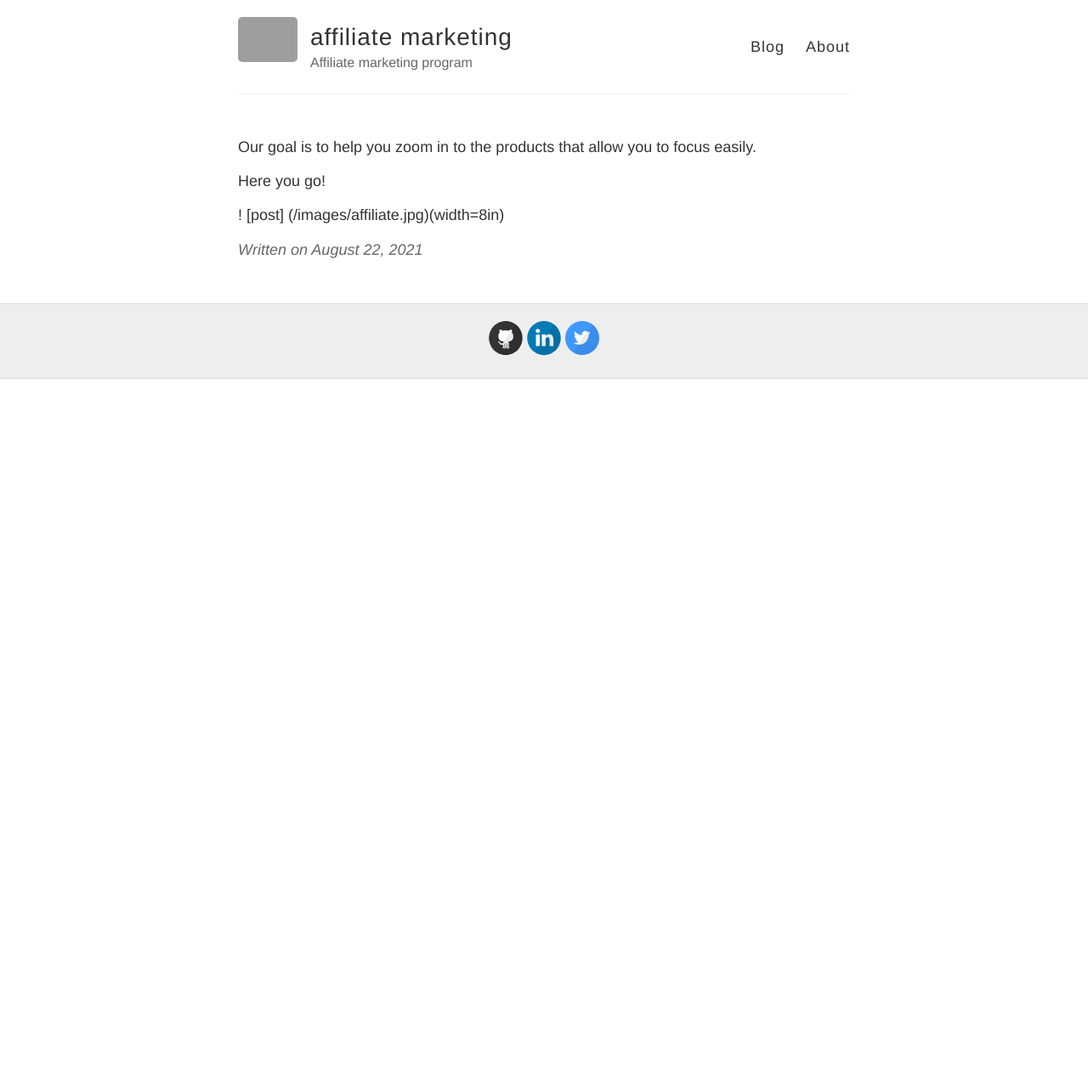
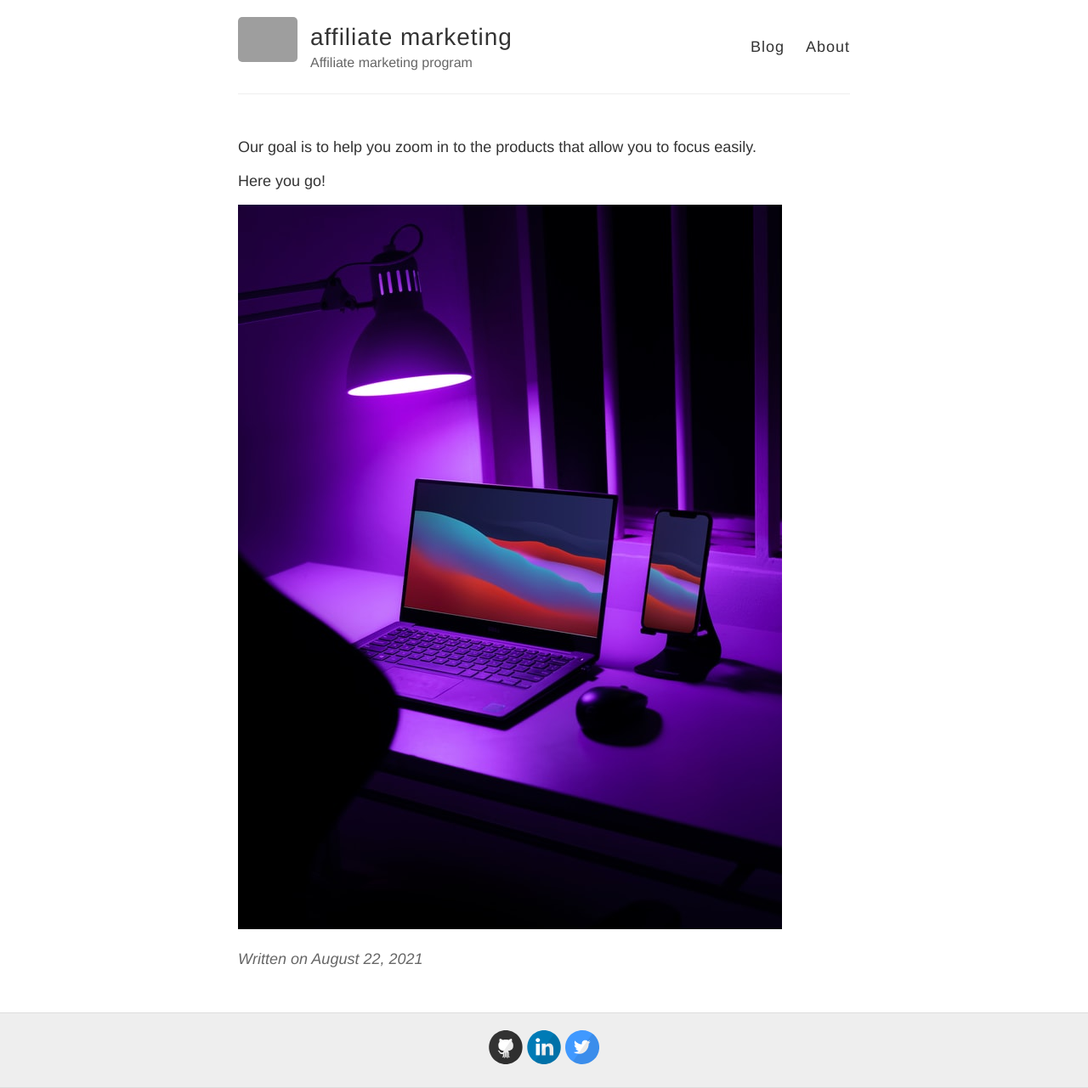
Before and after one commit to innovationmgt/affiliate-marketing, a Jekyll site: the page built from _posts/2014-3-3-Hello-World.md, in a window 1280 px wide. Shown: the whole page at 85% size. Built offline with Jekyll 4.4.1, drawn with Linux system fonts in a browser that asks for light colours; our own code applies the rules of GitHub Pages for plain Markdown files; before the commit the page ends 900 px from its top, so only the background shows below that; grey boxes are pictures that could not be loaded.

Commit message:
Update 2014-3-3-Hello-World.md

```diff
--- a/_posts/2014-3-3-Hello-World.md
+++ b/_posts/2014-3-3-Hello-World.md
@@ -1,7 +1,7 @@
 ---
 layout: post
 title: Affiliate marketing program!
-![] (/images/logo.jpg)
+! [] (/images/logo.jpg)
 
 ---
 
@@ -9,5 +9,4 @@ Our goal is to help you zoom in to the products that allow you to focus easily.
 
 Here you go!
 
-
-! [post] (/images/affiliate.jpg)(width=8in)
+<img src="/images/affiliate.jpg" alt="post">
```
